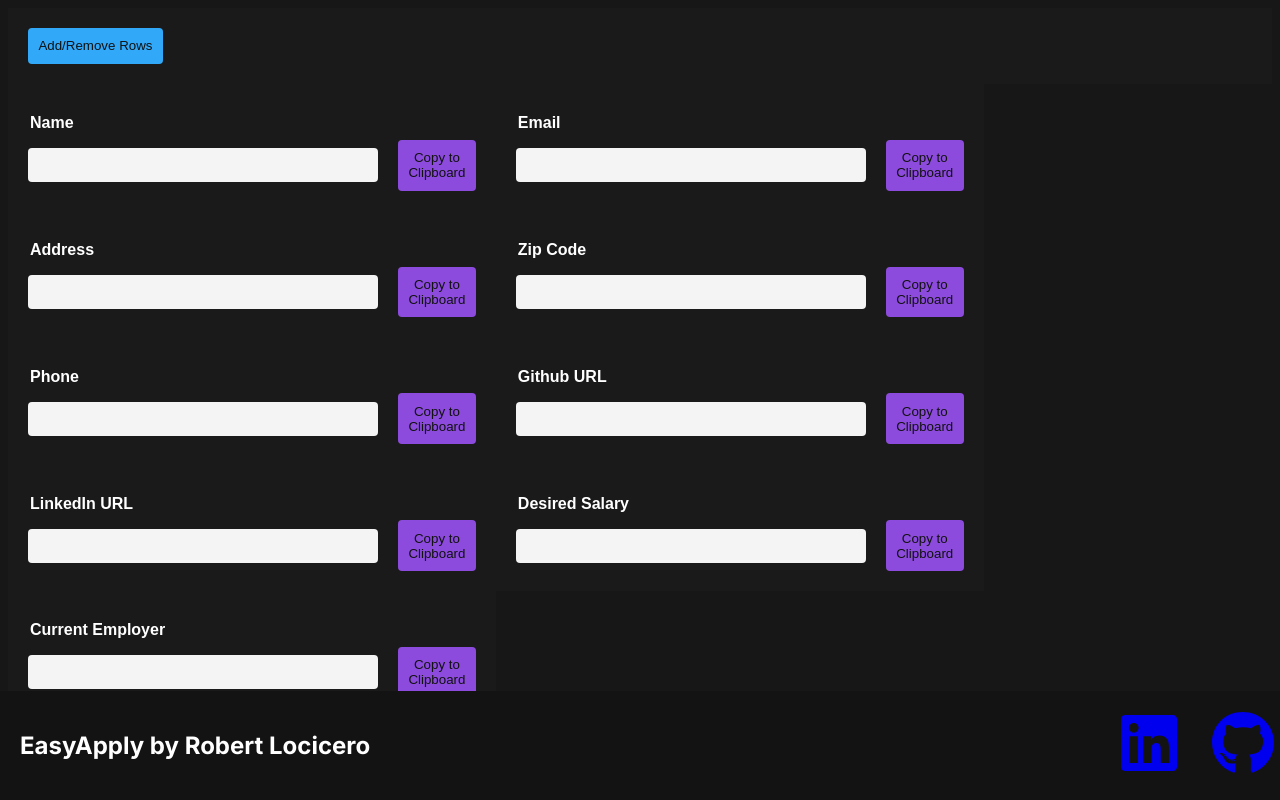
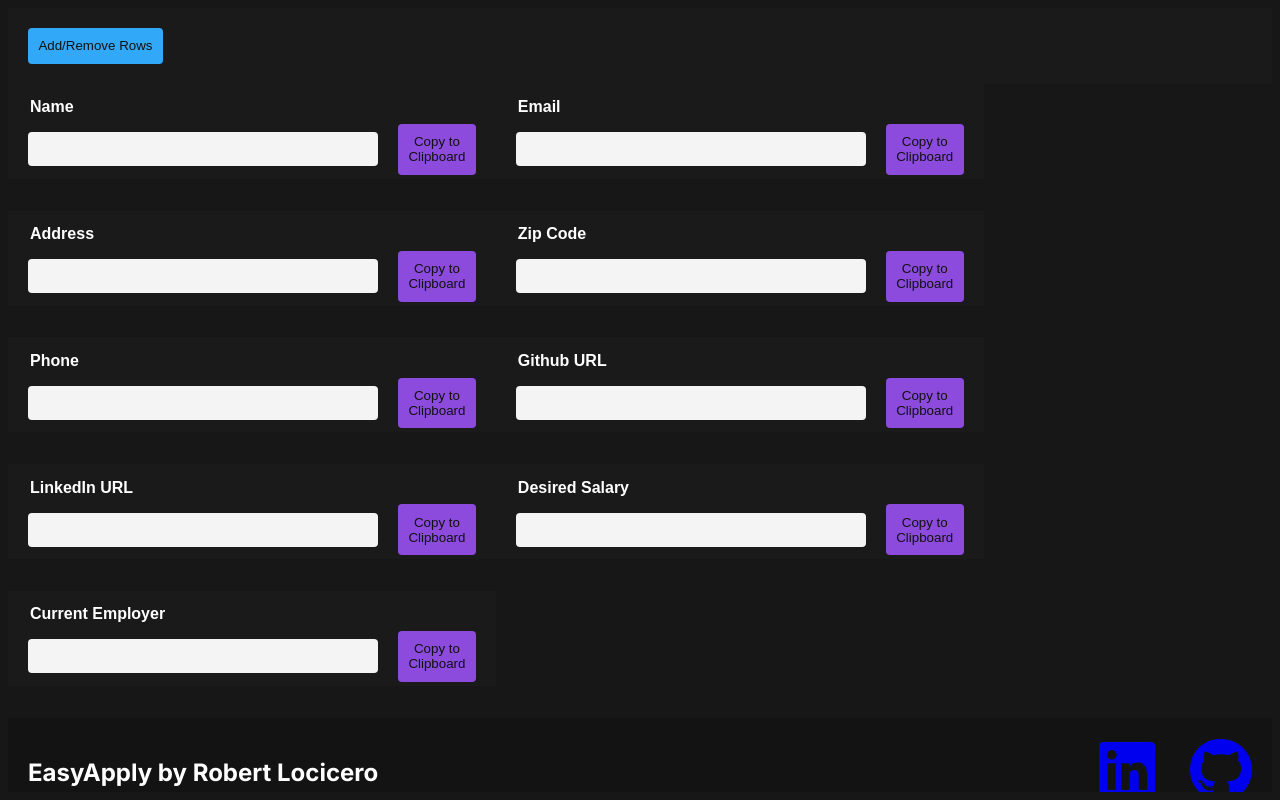
Before and after one commit to Robert-LC/EasyApply, a Next.js app in the folder easy-apply/: page / in a window 1280 px wide. Built offline with nearby package versions, Linux system fonts and the light colour scheme.

Commit message:
Fix CSS of entire app container and footer

```diff
--- a/easy-apply/src/app/components/Footer/footer.module.css
+++ b/easy-apply/src/app/components/Footer/footer.module.css
@@ -1,15 +1,11 @@
 .footer {
     display: flex;
-    position: fixed;
-    width: 98%; /** 100% width is causing horizontal scroll - find a fix on refactor*/
-    left: 0;
-    bottom: 0;
+    position: sticky;
     background-color: #131313;
     color: white;
     padding: 20px;
     text-align: center;
     justify-content: space-between;
-    justify-items: left;
 }
 
 .icons {
--- a/easy-apply/src/app/page.module.css
+++ b/easy-apply/src/app/page.module.css
@@ -1,5 +1,7 @@
 .appContainer {
     display: flex;
     flex-direction: column;
-    max-height: 100vh;
+    height: 98vh;
+    justify-content: space-between;
+    overflow: hidden;
 }
```
